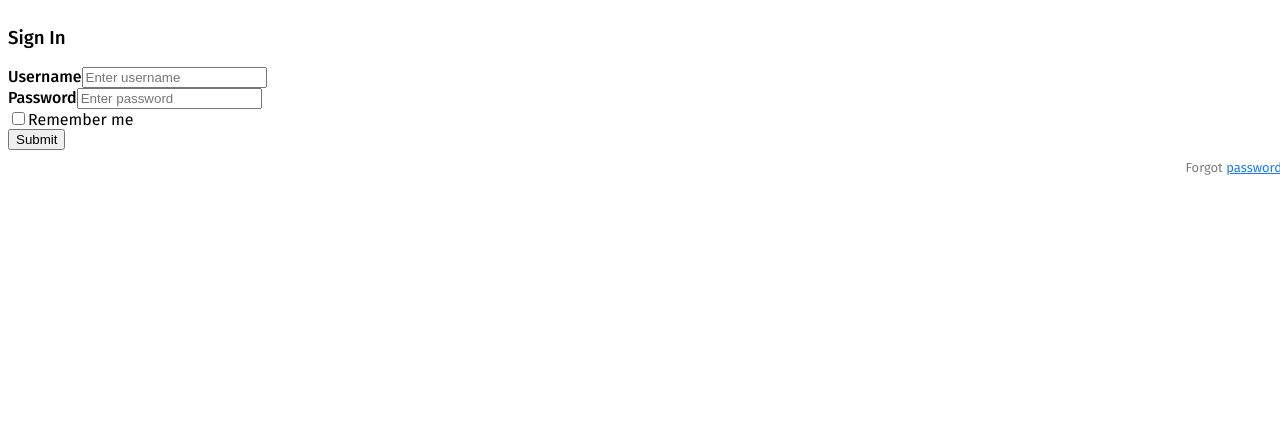
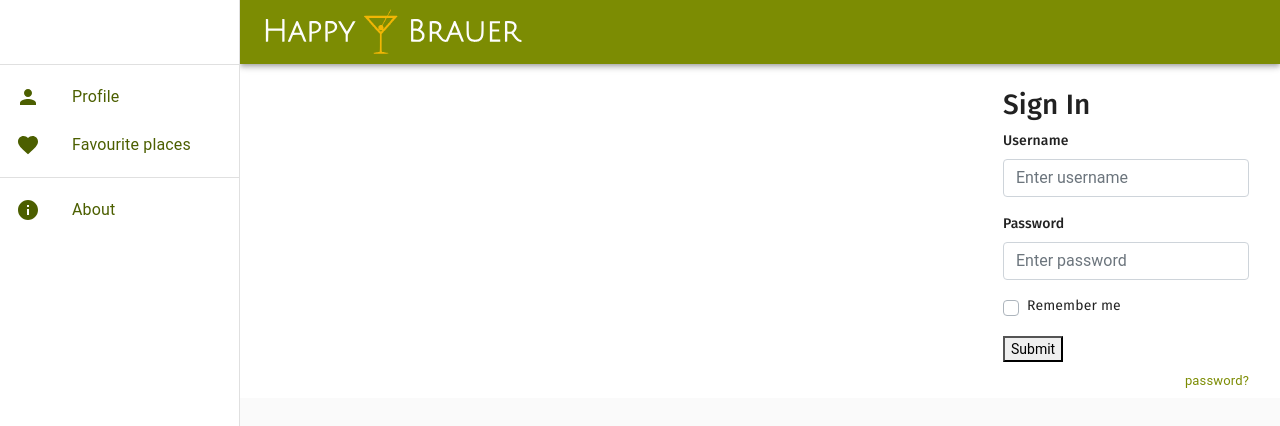
Before and after one commit to anneloes94/Happy-Hour, a React (Create React App) app in the folder client/: page / in a window 1280 px wide. Shown: the top 426 px of the page. Built offline with nearby package versions, Linux system fonts and the light colour scheme; no server answers; what google-maps-react, react-geocode would draw is missing.

Commit message:
added navbar to login, login css now reflects in changes

```diff
--- a/client/src/components/Login.css
+++ b/client/src/components/Login.css
@@ -1,5 +1,11 @@
 @import url('https://fonts.googleapis.com/css?family=Fira+Sans:400,500,600,700,800');
 
+
+.container {
+  margin-top: 80px;
+  display: grid;
+  margin-right: 200px;
+}
 * {
   box-sizing: border-box;
 }
@@ -18,17 +24,18 @@ h1,h2,h3,h4,h5,h6,label,span {
 
 body, html, .App, #root, .auth-wrapper {
   width: 100%;
-  height: 100%;
+  height: 60%;
 }
 
 .navbar-light {
-  background-color: lightcoral;
-  box-shadow: 0px 14px 80px rgba(34, 35, 58, 0.2);
+  background-color: white;
+  /* box-shadow: 0px 14px 80px rgba(34, 35, 58, 0.2); */
 }
 
 .auth-wrapper {
-  display: flex;
-  justify-content: center;
+  margin-left: 80px;
+  /* display: flex; */
+  /* justify-content: center; */
   flex-direction: column;
   text-align: left;
 }
@@ -36,7 +43,7 @@ body, html, .App, #root, .auth-wrapper {
 .auth-inner {
   width: 450px;
   margin: auto;
-  background: #ffffff;
+  background: white;
   box-shadow: 0px 14px 80px rgba(34, 35, 58, 0.2);
   padding: 40px 55px 45px 55px;
   border-radius: 15px;
@@ -44,7 +51,6 @@ body, html, .App, #root, .auth-wrapper {
 }
 
 .auth-wrapper .form-control:focus {
-  border-color: #167bff;
   box-shadow: none;
 }
 
@@ -64,12 +70,12 @@ body, html, .App, #root, .auth-wrapper {
   text-align: right;
   font-size: 13px;
   padding-top: 10px;
-  color: #7f7d7d;
+  color: white;
   margin: 0;
 }
 
 .forgot-password a {
-  color: #167bff;
+  color: #7C8C03;
 }
 
 /* @media all and (min-width: 480px) {
--- a/client/src/components/Login.js
+++ b/client/src/components/Login.js
@@ -2,6 +2,33 @@ import React, { useState, Component } from "react";
 import { Button, FormGroup, FormControl, ControlLabel } from "react-bootstrap";
 import { Redirect } from 'react-router-dom'
 import "./Login.css"
+import NavBar from "./NavBar"
+import { ThemeProvider, createMuiTheme } from '@material-ui/core/styles';
+
+const drawerWidth = 240;
+
+const theme = createMuiTheme({
+  palette: {
+    primary: {main: "#7C8C03" },
+    secondary: { main: '#f2b705' },
+    success: { main: "#4c5f00"},
+    contrastThreshold: 3,
+    tonalOffset: 0.2,
+    action: {selected: "#fff"},
+  },
+  status: {
+    danger: { main: '#F21138'},
+  },
+  overrides: {
+    MuiButton: { // Name of the component ⚛️ / style sheet
+        root: { // Name of the rule
+            backgroundColor: '#7C8C03', // Some CSS
+            color: "#fff",
+
+        },
+    },
+},
+});
 
 export default function Login() {
   const [redirect, setState] = useState(false);
@@ -19,6 +46,14 @@ export default function Login() {
   };
 
         return (
+
+          <nav className="navbar navbar-expand-lg navbar-light fixed-top">
+          <NavBar />
+          <div className="container">
+            <div className="collapse navbar-collapse" id="navbarTogglerDemo02">
+              <ul className="navbar-nav ml-auto">
+                <li className="nav-item">
+                <div theme={theme} >
                 <form>
                     <h3>Sign In</h3>
                     <div className="form-group">
@@ -44,5 +79,14 @@ export default function Login() {
                         Forgot <a href="#">password?</a>
                     </p>
                 </form>
+                </div>
+                </li>
+                <li className="nav-item">
+                </li>
+              </ul>
+            </div>
+          </div>
+        </nav>
+
         );
 };
```
Also changed, not shown: client/src/App.js (+4 -4 lines). Lines whose indentation alone changed are shown as unchanged.
